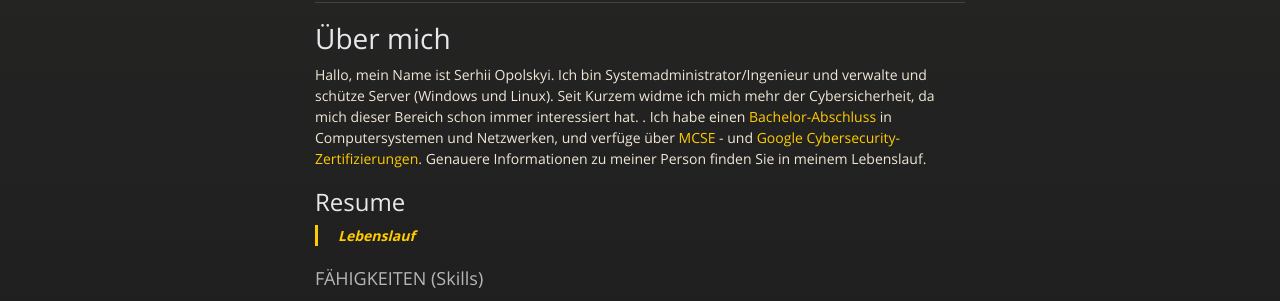
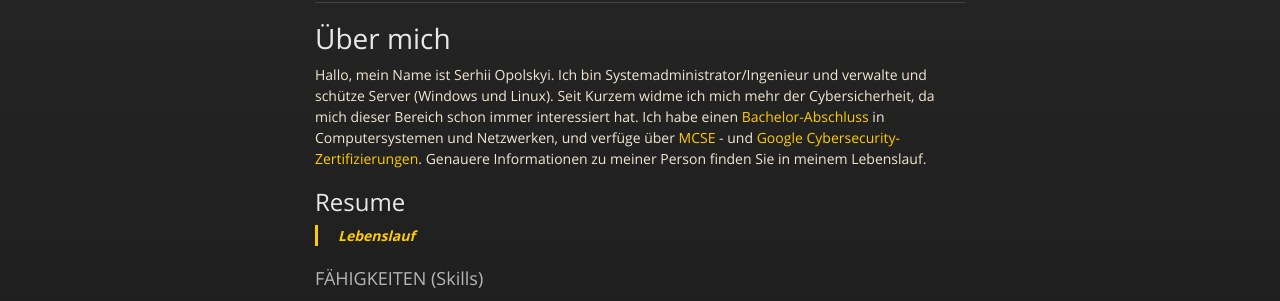
Before and after one commit to serjhubs/Resume, a Jekyll site: the page built from index.md, in a window 1280 px wide and 900 px high. Shown: the part 389-690 px from the top of the window. Built offline with Jekyll 4.4.1, drawn with Linux system fonts in a browser that asks for light colours; the repository's description, which GitHub fills in, is left out.

```diff
--- a/index.md
+++ b/index.md
@@ -27,7 +27,7 @@ layout: default
 
 # Über mich
 
-Hallo, mein Name ist Serhii Opolskyi. Ich bin Systemadministrator/Ingenieur und verwalte und schütze Server (Windows und Linux). Seit Kurzem widme ich mich mehr der Cybersicherheit, da mich dieser Bereich schon immer interessiert hat. . Ich habe einen [Bachelor-Abschluss](https://drive.google.com/file/d/1JFVs3E5icQBOobRRqk2d4Dcjjv0MoSSo/view?usp=sharing) in Computersystemen und Netzwerken, und verfüge über  [MCSE](https://drive.google.com/file/d/1_MBMY01oDYAAGzxl1yUzZwO7PQMuP292/view?usp=sharing) - und [Google Cybersecurity-Zertifizierungen](https://www.coursera.org/account/accomplishments/professional-cert/2D5Z6MH5Q7NM). Genauere Informationen zu meiner Person finden Sie in meinem Lebenslauf.
+Hallo, mein Name ist Serhii Opolskyi. Ich bin Systemadministrator/Ingenieur und verwalte und schütze Server (Windows und Linux). Seit Kurzem widme ich mich mehr der Cybersicherheit, da mich dieser Bereich schon immer interessiert hat. Ich habe einen [Bachelor-Abschluss](https://drive.google.com/file/d/1JFVs3E5icQBOobRRqk2d4Dcjjv0MoSSo/view?usp=sharing) in Computersystemen und Netzwerken, und verfüge über  [MCSE](https://drive.google.com/file/d/1_MBMY01oDYAAGzxl1yUzZwO7PQMuP292/view?usp=sharing) - und [Google Cybersecurity-Zertifizierungen](https://www.coursera.org/account/accomplishments/professional-cert/2D5Z6MH5Q7NM). Genauere Informationen zu meiner Person finden Sie in meinem Lebenslauf.
 
 ## Resume
 >
```
